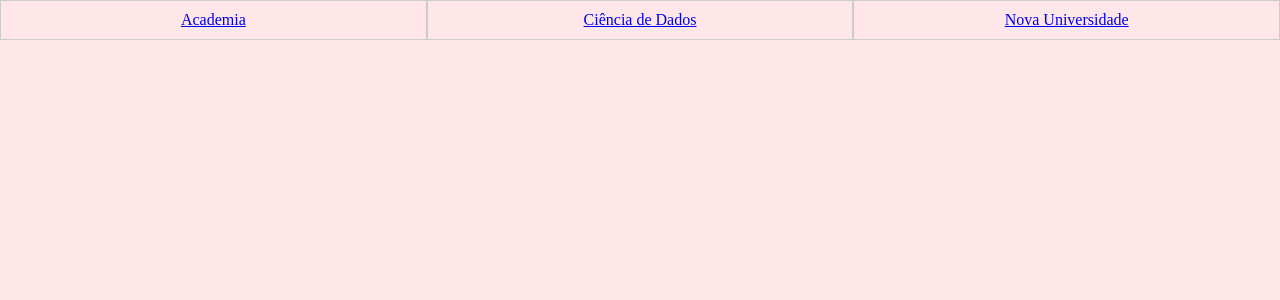
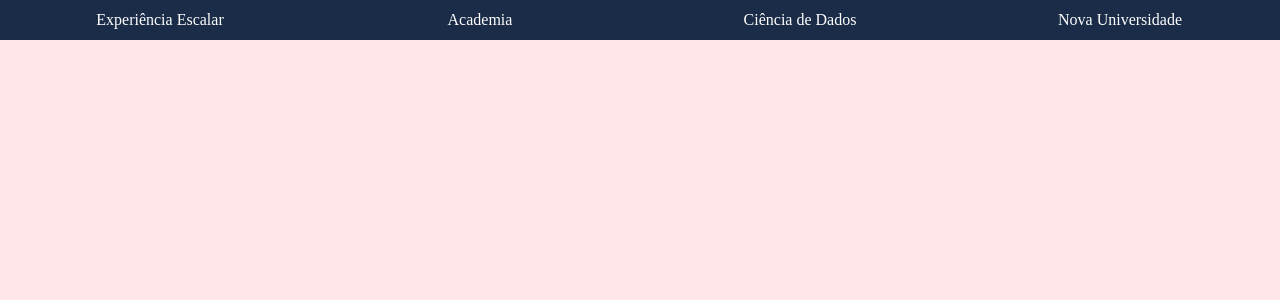
Before and after one commit to casdea/escalertopics, an Angular app: page / in a window 1280 px wide. Shown: the top 300 px of the page. Built offline with nearby package versions, Linux system fonts and the light colour scheme.

Commit message:
Finalizacao do componente Menu-Title

```diff
--- a/src/app/components/menu-title/menu-title.component.css
+++ b/src/app/components/menu-title/menu-title.component.css
@@ -19,12 +19,24 @@
 
 .container {
   display: flex;
+  background-color: #1A2C47;
   justify-content: space-between; /* Distribui as colunas uniformemente */
 }
 
 .col {
   flex: 1; /* Faz com que as colunas tenham largura igual */
   padding: 10px;
-  border: 1px solid #ccc;
+  background-color: #1A2C47;
+  border: 1px solid #1A2C47;
+  text-align: center;
+  text-decoration: none;
+}
+
+.col a {
+  background-color: #1A2C47; /* Define o fundo do texto como azul escuro */
+  color: white; /* Define a cor do texto como branco */
+  text-decoration: none;
+  padding: 10px;
+  border: 1px solid #1A2C47;
   text-align: center;
 }
--- a/src/app/components/menu-title/menu-title.component.html
+++ b/src/app/components/menu-title/menu-title.component.html
@@ -1,13 +1,16 @@
 <div class="header_links_container">
   <div class="container">
+    <div class="col">
+      <a href="    https://www.scaler.com/?utm_source=topics">Experiência Escalar</a>
+    </div>
     <div class="col">
       <a href="https://www.scaler.com/academy/?utm_source=topics">Academia</a>
     </div>
     <div class="col">
-      <a href="https://www.scaler.com/academy/?utm_source=topics">Ciência de Dados</a>
+      <a href="https://www.scaler.com/data-science-course/?utm_source=topics">Ciência de Dados</a>
     </div>
     <div class="col">
-      <a href="https://www.scaler.com/academy/?utm_source=topics">Nova Universidade</a>
+      <a href="https://www.scaler.com/neovarsity/?utm_source=topics">Nova Universidade</a>
     </div>
 
   </div>
```
